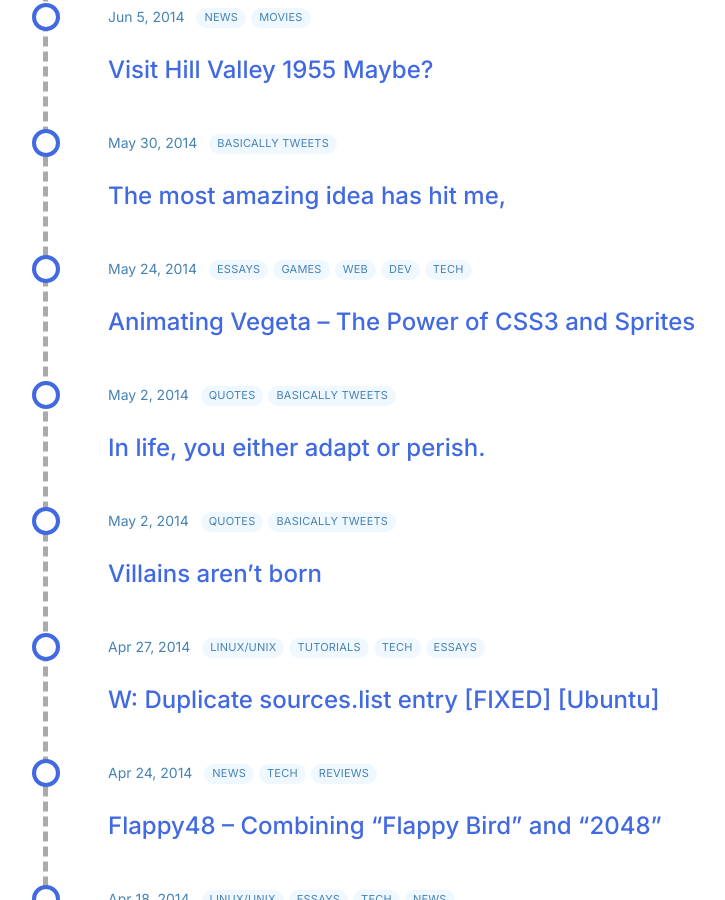
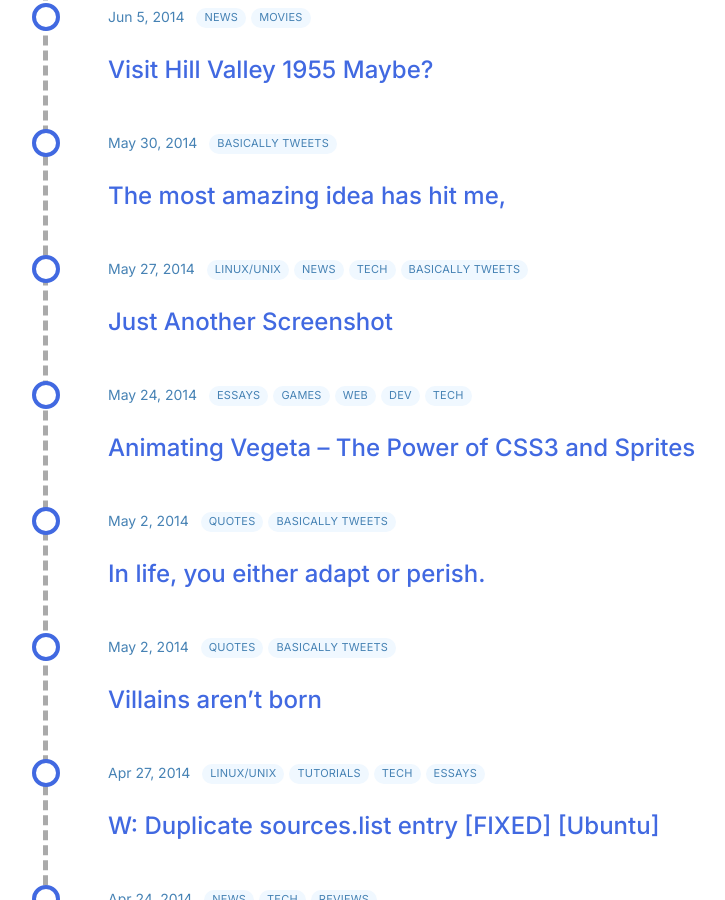
Before and after one commit to anasik/anasik.github.io, a Jekyll site: the page built from list.html, in a window 1280 px wide and 900 px high, scrolled down 11265 px. Shown: the whole window, without its empty margins (97-822 px from the left). Built offline with Jekyll 4.4.1, drawn with Linux system fonts in a browser that asks for light colours; some web fonts are replaced; some of the changed text lies outside the part shown.

Commit message:
more more more

```diff
--- a/_posts/2012-12-22-fb-privacy-update.md
+++ b/_posts/2012-12-22-fb-privacy-update.md
@@ -4,12 +4,12 @@
 date: 2012-12-22T08:57:24+00:00
 author: Anas Ismail Khan
 layout: post
-published: false
 guid: http://anasismail.com/?p=180
 permalink: /fb-privacy-update/
 categories:
   - News
   - Tech
   - Web
+  - Basically Tweets
 ---
 Now you can edit your FB Privacy Settings from the top bar. This is not yet available to everyone.
--- a/_posts/2014-05-27-just-another-screenshot.md
+++ b/_posts/2014-05-27-just-another-screenshot.md
@@ -4,12 +4,12 @@
 date: 2014-05-27T06:14:40+00:00
 author: Anas Ismail Khan
 layout: post
-published: false
 guid: http://anasismail.com/?p=1108
 permalink: /just-another-screenshot/
 categories:
   - Linux/unix
   - News
   - Tech
+  - Basically Tweets
 ---
 <img src="https://farm4.staticflickr.com/3825/14257611986_4ef30a30df_o.png" alt="Gunshot Ubuntu" width="514" height="337" />
```
